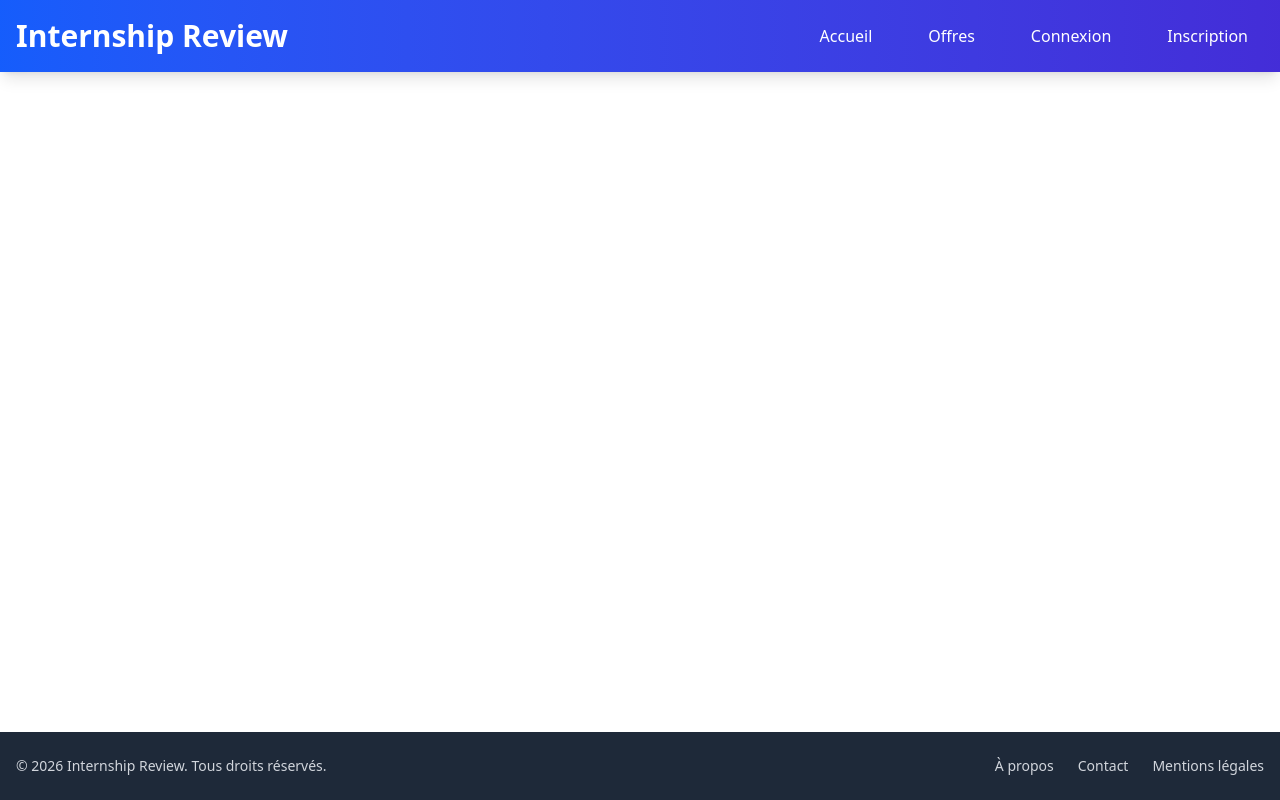
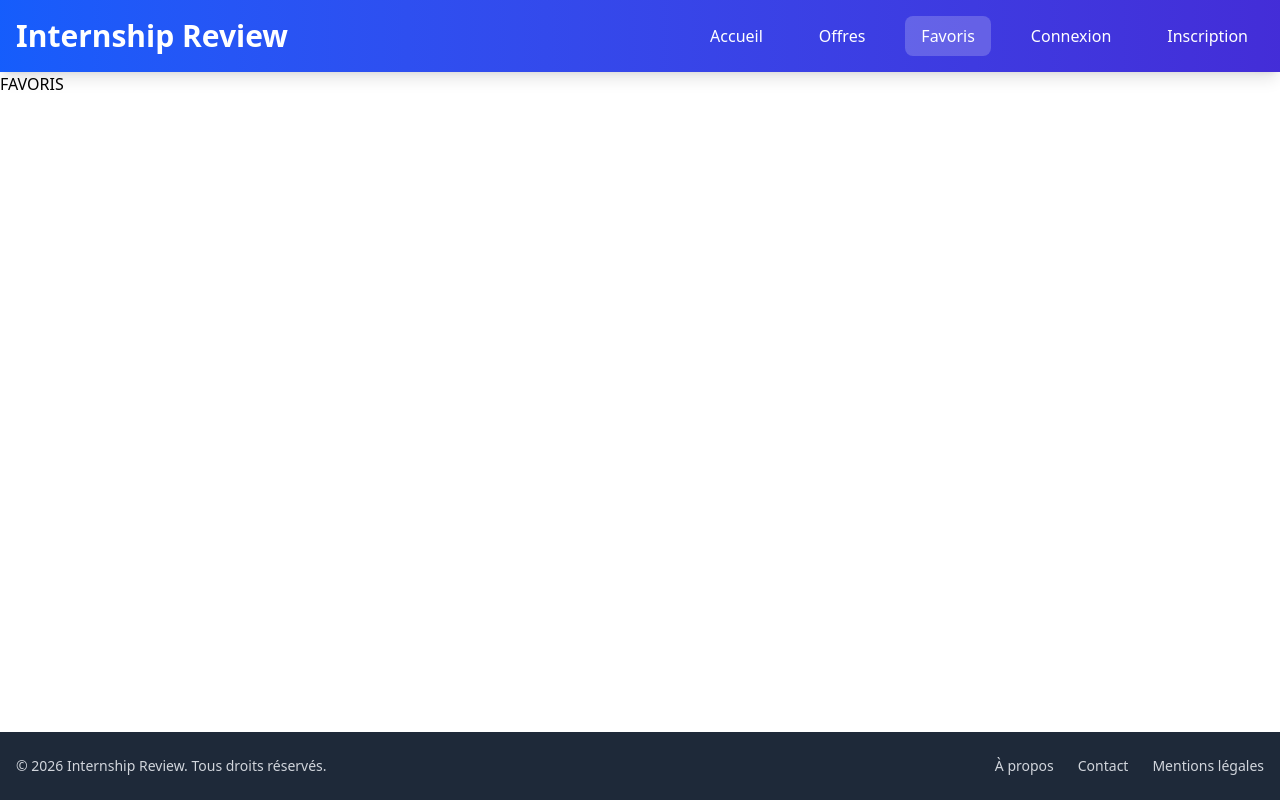
Before and after one commit to Gabafle/Evaluation_Nuxt_Scrapping, a Nuxt app in the folder apps/nuxt/: page /favoris in a window 1280 px wide. Built offline with nearby package versions, Linux system fonts and the light colour scheme.

Commit message:
ADD Pages Favoris Empty And Button

```diff
--- a/apps/nuxt/app/components/AppHeader.vue
+++ b/apps/nuxt/app/components/AppHeader.vue
@@ -34,7 +34,13 @@ function handleLogout() {
           >
             Offres
           </NuxtLink>
-
+          <NuxtLink
+            to="/favoris"
+            class="px-4 py-2 rounded-lg hover:bg-white/10 transition-colors font-medium"
+            active-class="bg-white/20"
+          >
+            Favoris
+          </NuxtLink>
           <!-- État connecté : email + déconnexion -->
           <template v-if="authUser">
             <span class="px-3 py-1 text-sm text-blue-100">{{ authUser.email }}</span>
--- /dev/null
+++ b/apps/nuxt/app/pages/favoris.vue
@@ -0,0 +1,17 @@
+<script setup lang="ts">
+import type {Offer} from "~/composables/useOffers";
+import {OfferCard} from "#components";
+
+const offers = ref<Offer[]>([])
+
+</script>
+
+<template>
+<h1>FAVORIS</h1>
+
+
+</template>
+
+<style scoped>
+
+</style>
```
Also changed, not shown: 1 other file (tests, documents, lock files or other folders).
